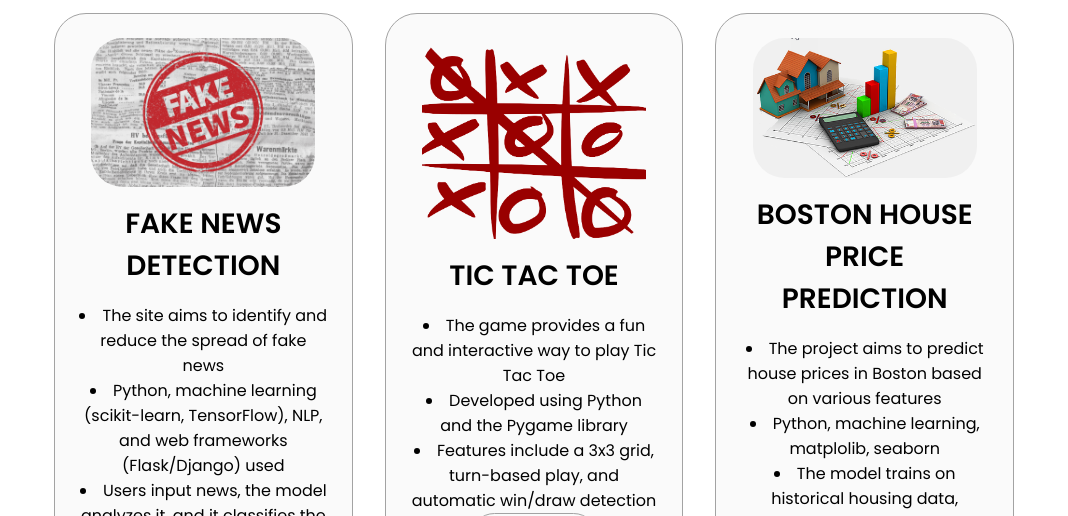
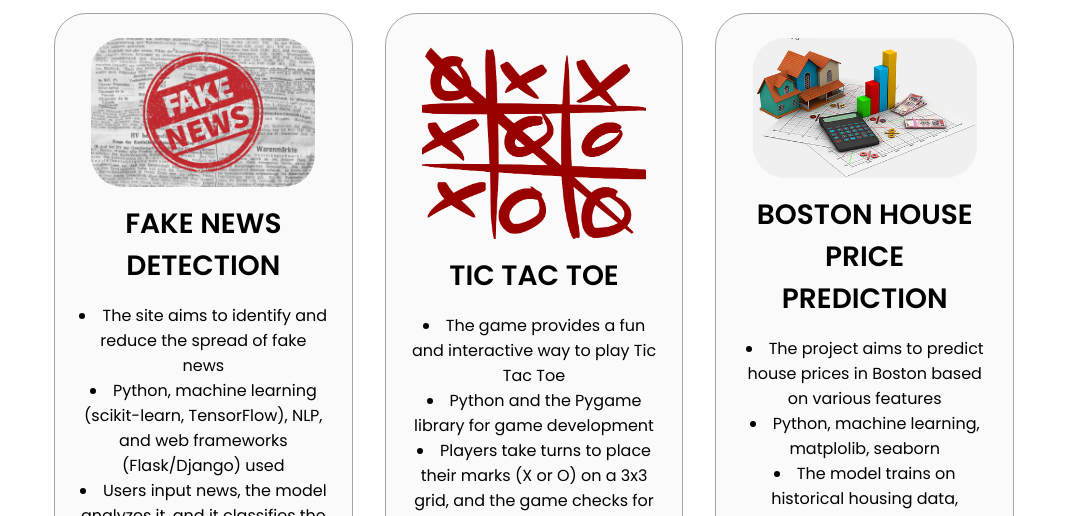
Before and after one commit to praveenkumar0607/portfolio-site-html-css-js, a plain HTML site: page other-projects.html in a window 1280 px wide. Shown: the part 284-800 px from the top of the page, without its empty margins (106-1174 px from the left). Drawn offline with Linux system fonts and the light colour scheme.

Commit message:
Update other-projects.html

```diff
--- a/other-projects.html
+++ b/other-projects.html
@@ -68,15 +68,15 @@
         <div class="article-container">
         <img
             src="./assets/Tic_tac_toe.svg.png"
-            alt="Tic Tac Toe Project"
+            alt="Project 2"
             class="project-img"
         />
         </div>
         <h2 class="experience-sub-title project-title">TIC TAC TOE</h2>
         <p>
             <li>The game provides a fun and interactive way to play Tic Tac Toe</li>
-            <li>Developed using Python and the Pygame library</li>
-            <li>Features include a 3x3 grid, turn-based play, and automatic win/draw detection</li>
+            <li>Python and the Pygame library for game development</li>
+            <li>Players take turns to place their marks (X or O) on a 3x3 grid, and the game checks for a win or draw after each move</li>
         </p>
         <div class="btn-container">
         <button
```
